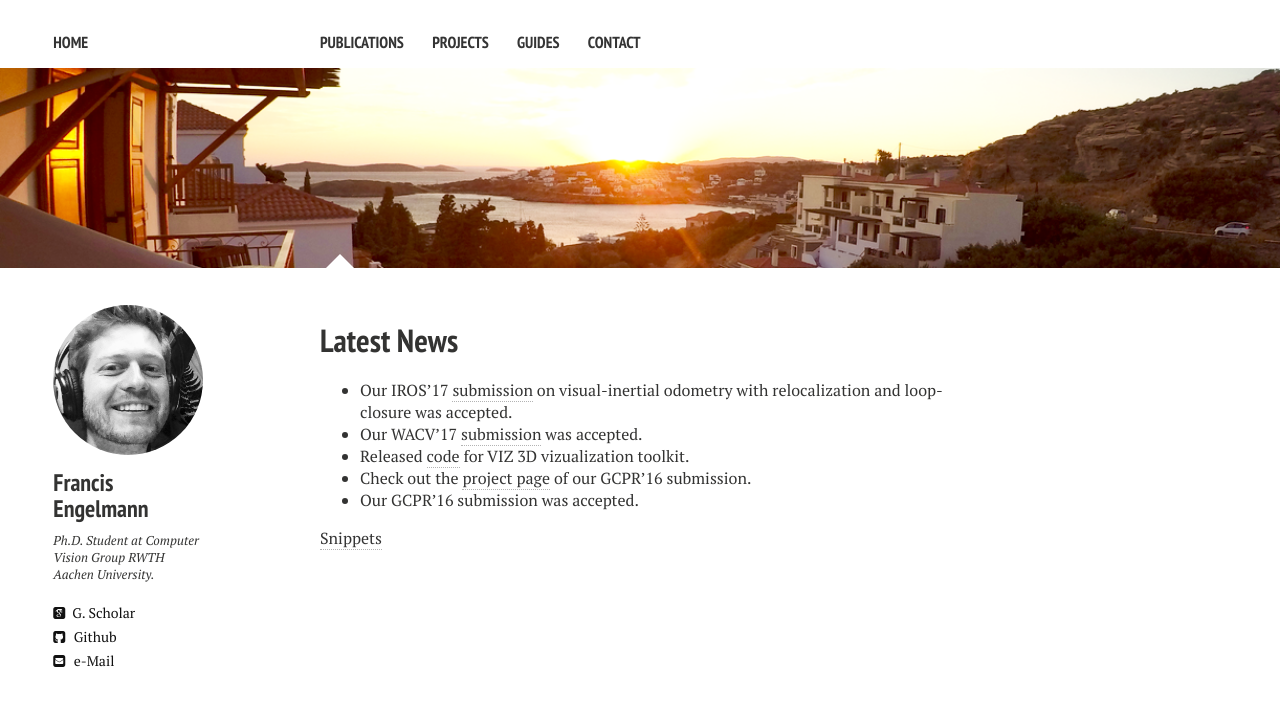
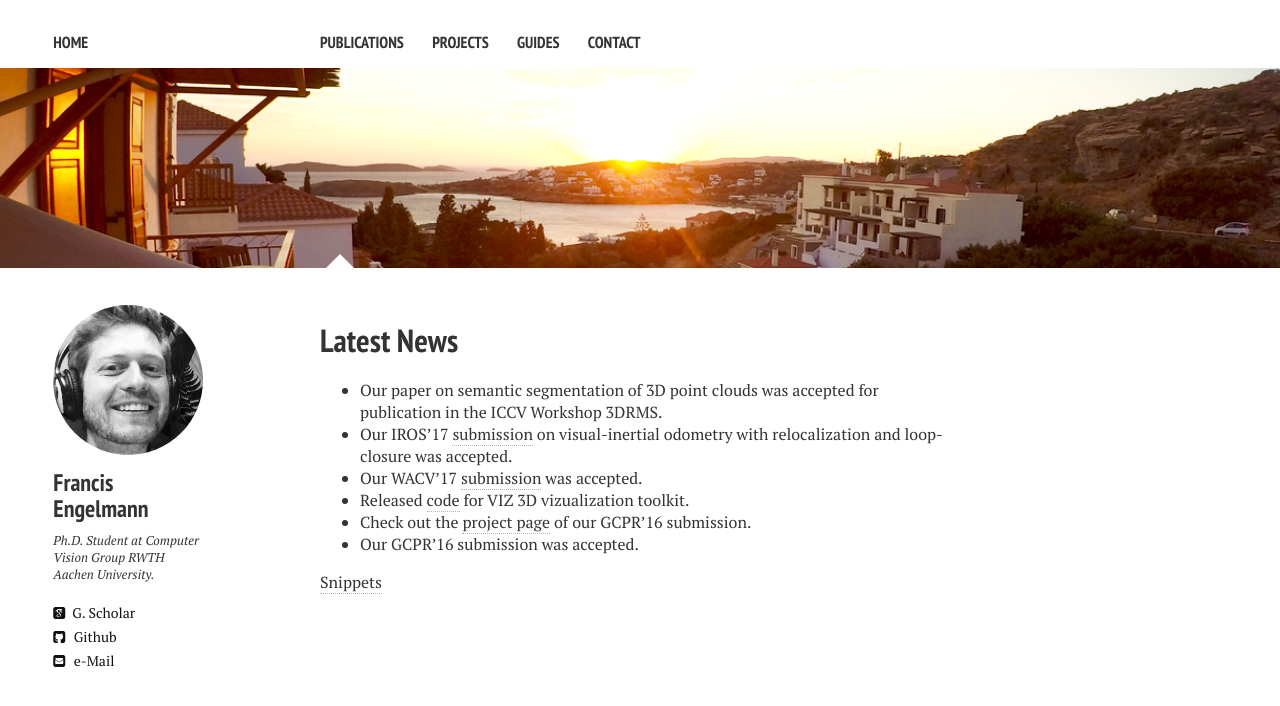
Before and after one commit to francisengelmann/francisengelmann.github.io, a Jekyll site: the page built from index.md, in a window 1280 px wide. Shown: the top 706 px of the page. Built offline with Jekyll 4.4.1, drawn with Linux system fonts in a browser that asks for light colours; nearby versions of some CDN libraries.

Commit message:
Update index.md

```diff
--- a/index.md
+++ b/index.md
@@ -6,6 +6,7 @@ tags: [Jekyll, theme, responsive, blog, template]
 image:
   feature: andros.png
 ---
+* Our paper on semantic segmentation of 3D point clouds was accepted for publication in the ICCV Workshop 3DRMS.
 * Our IROS'17 [submission](https://arxiv.org/pdf/1702.02175.pdf) on visual-inertial odometry with relocalization and loop-closure was accepted.
 * Our WACV'17 [submission](http://www.vision.rwth-aachen.de/publication/00146/) was accepted.
 * Released [code](https://github.com/francisengelmann/viz) for VIZ 3D vizualization toolkit.
```
